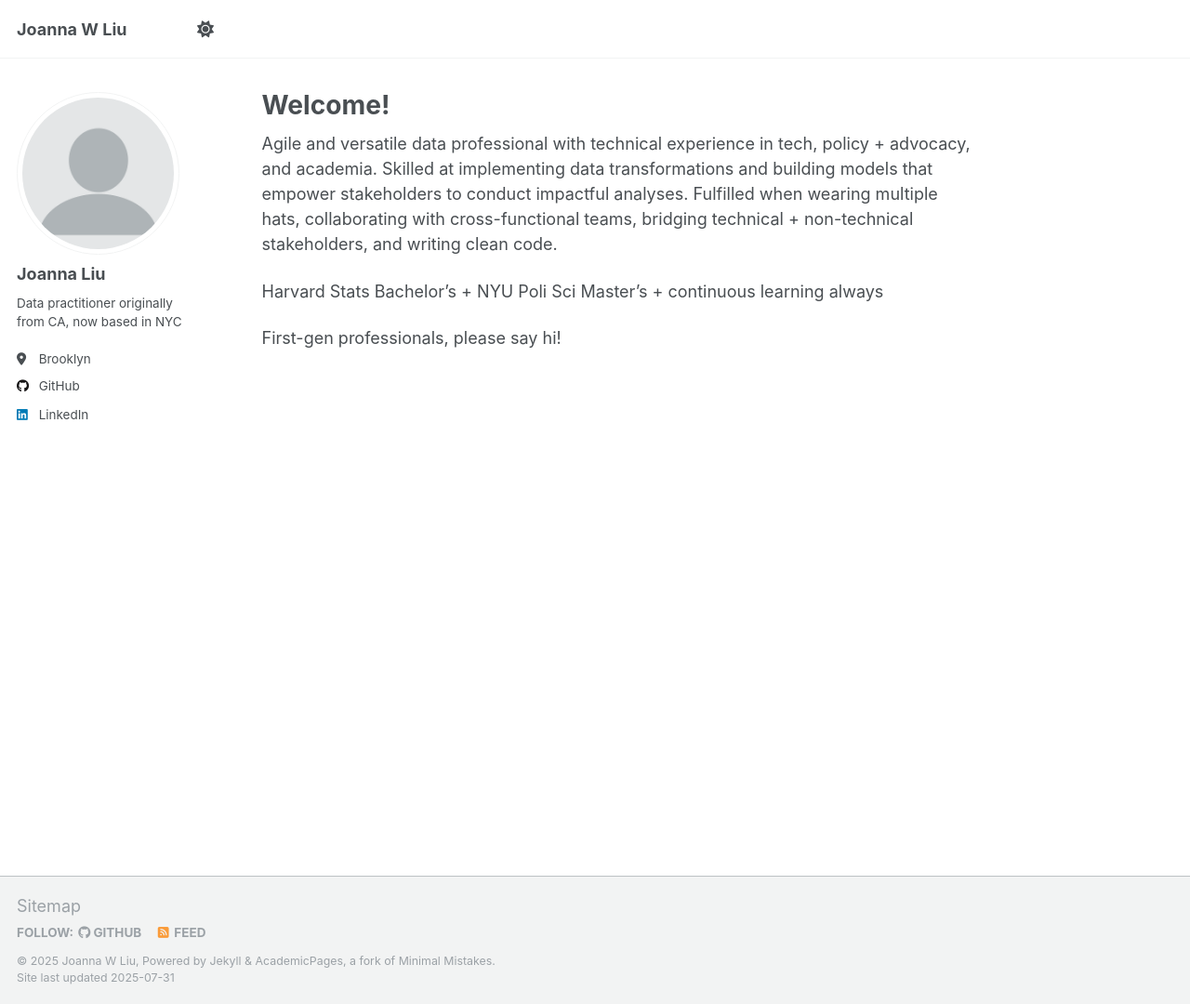
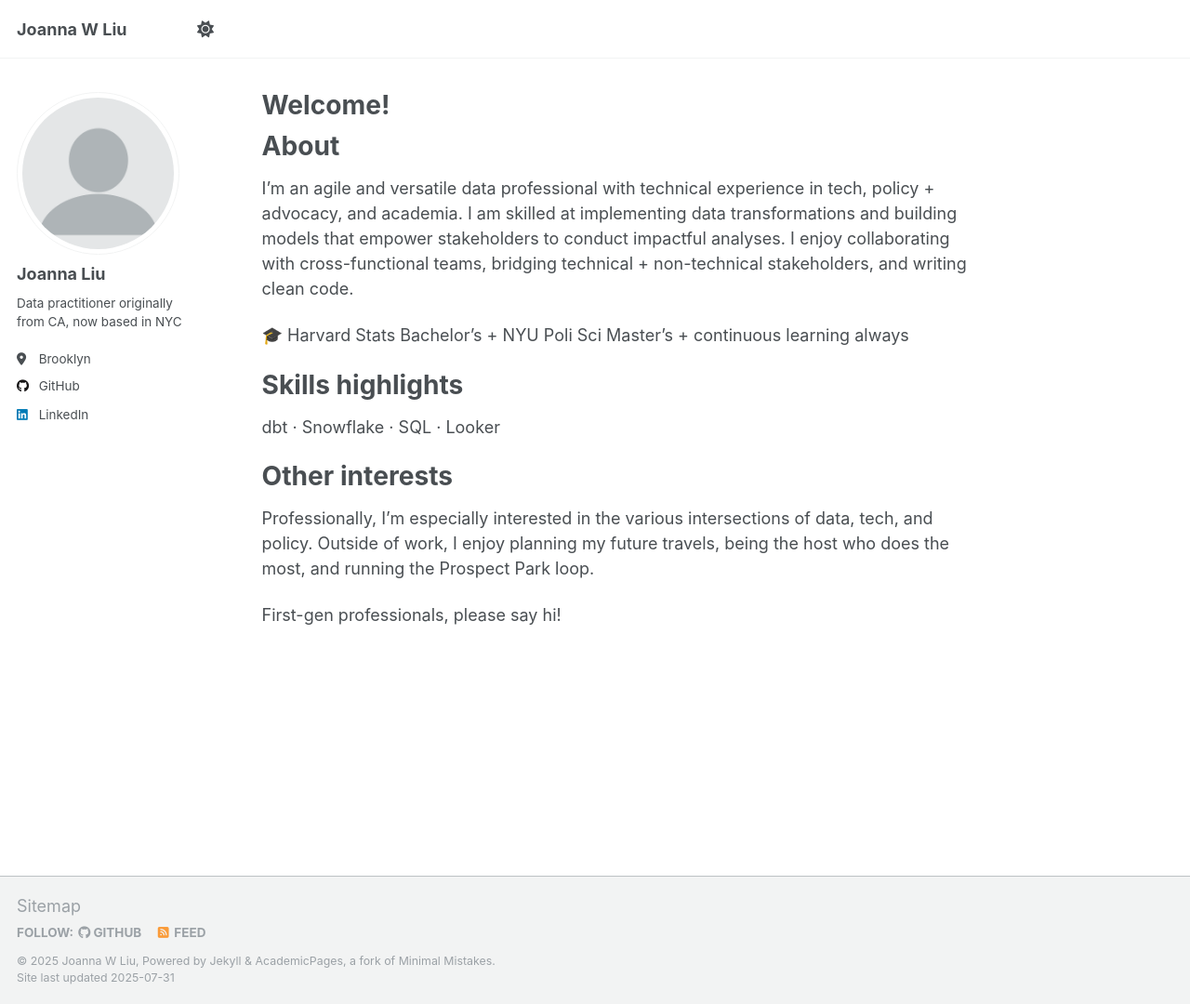
Before and after one commit to joannawliu/joannawliu.github.io, a Jekyll site: the page built from _pages/about.md, in a window 1280 px wide and 1080 px high. Shown: the whole window at 93% size. Built offline with Jekyll 4.4.1, drawn with Linux system fonts in a browser that asks for light colours; a script that is not in the unit is left out.

Commit message:
Update about.md

```diff
--- a/_pages/about.md
+++ b/_pages/about.md
@@ -7,8 +7,20 @@ redirect_from:
   - /about.html
 ---
 
-Agile and versatile data professional with technical experience in tech, policy + advocacy, and academia. Skilled at implementing data transformations and building models that empower stakeholders to conduct impactful analyses. Fulfilled when wearing multiple hats, collaborating with cross-functional teams, bridging technical + non-technical stakeholders, and writing clean code.
+# About
 
-Harvard Stats Bachelor’s + NYU Poli Sci Master’s + continuous learning always
+I'm an agile and versatile data professional with technical experience in tech, policy + advocacy, and academia. I am skilled at implementing data transformations and building models that empower stakeholders to conduct impactful analyses. I enjoy collaborating with cross-functional teams, bridging technical + non-technical stakeholders, and writing clean code.
+
+🎓 Harvard Stats Bachelor’s + NYU Poli Sci Master’s + continuous learning always
+
+
+# Skills highlights
+
+dbt · Snowflake · SQL · Looker
+
+
+# Other interests
+
+Professionally, I'm especially interested in the various intersections of data, tech, and policy. Outside of work, I enjoy planning my future travels, being the host who does the most, and running the Prospect Park loop.
 
 First-gen professionals, please say hi!
```
